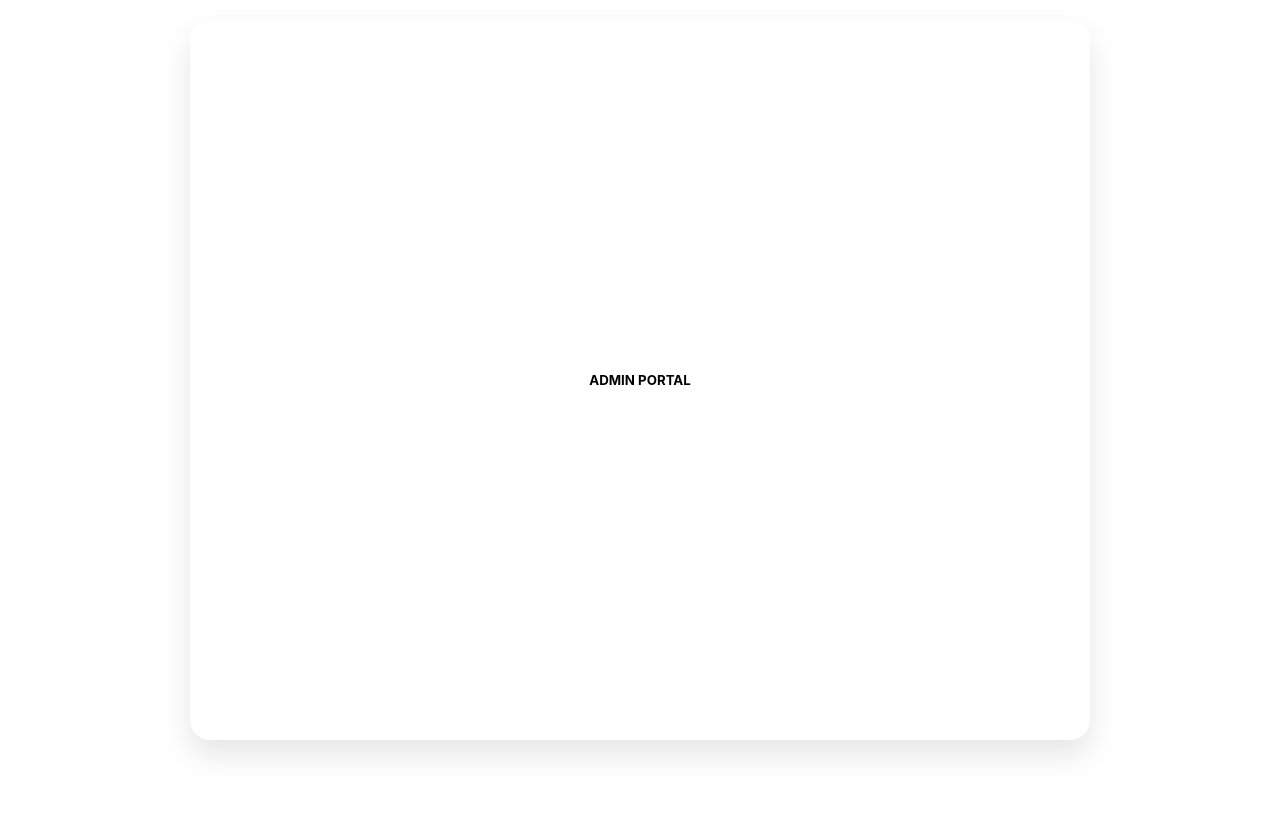
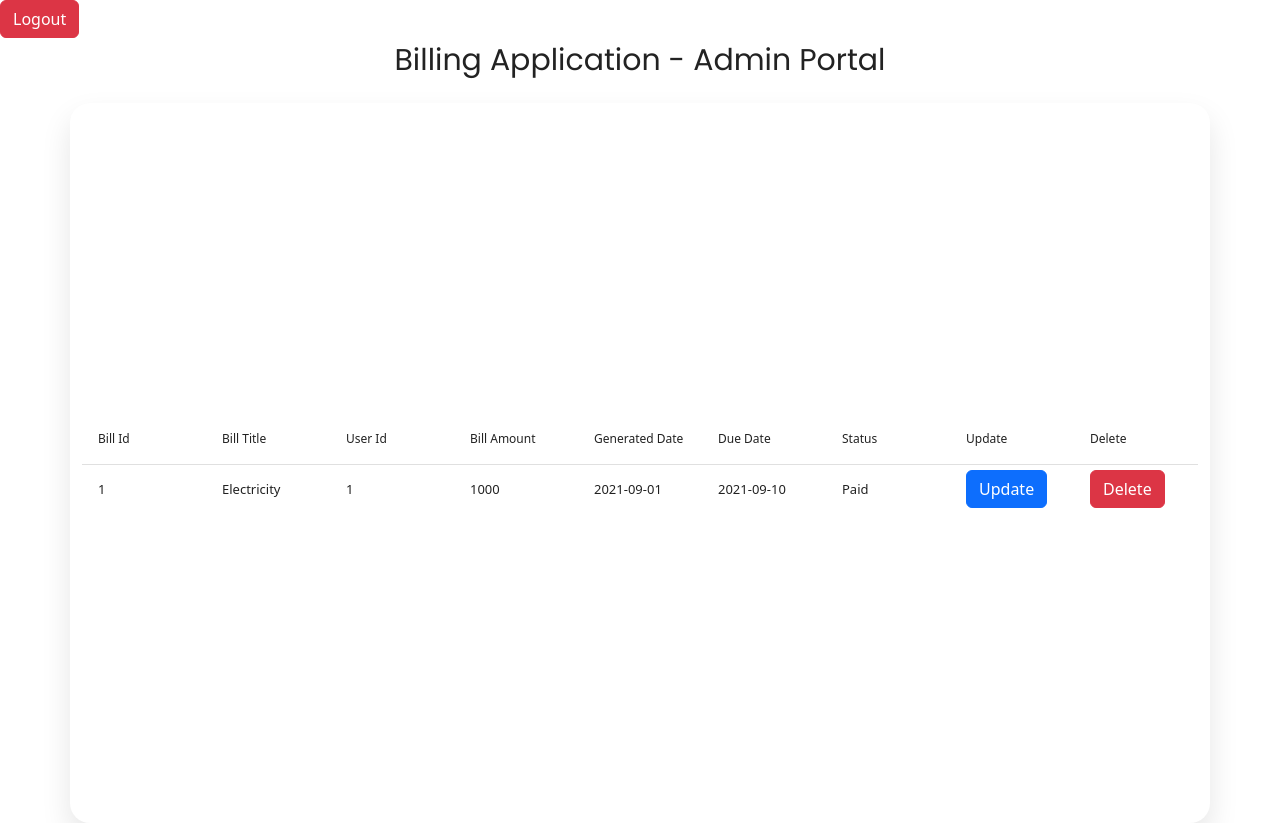
Before and after one commit to Sanidhya-Pundeer/Billing-Application, a React (Create React App) app in the folder Frontend/billing/: page /Admin-Portal in a window 1280 px wide. Built offline with nearby package versions, Linux system fonts and the light colour scheme.

Commit message:
code updated for userPortal & Admin Portal

```diff
--- a/Frontend/billing/package.json
+++ b/Frontend/billing/package.json
@@ -7,10 +7,14 @@
     "@testing-library/react": "^13.4.0",
     "@testing-library/user-event": "^13.5.0",
     "axios": "^1.5.1",
+    "bootstrap": "^5.3.2",
     "react": "^18.2.0",
+    "react-bootstrap": "^2.9.0",
+    "react-data-table-component": "^7.5.4",
     "react-dom": "^18.2.0",
     "react-router-dom": "^6.17.0",
     "react-scripts": "5.0.1",
+    "react-table": "^7.8.0",
     "react-toastify": "^9.1.3",
     "reactstrap": "^9.2.0",
     "source-map-loader": "^4.0.1",
--- a/Frontend/billing/src/App.js
+++ b/Frontend/billing/src/App.js
@@ -13,7 +13,7 @@ function App() {
       <Routes>
         <Route path="/" element={<LoginSignup pageTitle="Billing-Login/SignUp" />} />
         <Route path="/Admin-Portal" element={<DisplayData pageTitle="Admin Portal" />} />
-        <Route path="/User-portal" element={<UserPortal pageTitle="User Portal" />} />
+        <Route path="/User-Portal" element={<UserPortal pageTitle="User Portal" />} />
       </Routes>
     </div>
   </Router>
--- a/Frontend/billing/src/Components/DisplayData.jsx
+++ b/Frontend/billing/src/Components/DisplayData.jsx
@@ -1,17 +1,88 @@
-import React,{useEffect} from 'react'
+import React, { useEffect } from 'react';
 import "./LoginSignup.css";
+import DataTable from 'react-data-table-component';
+import Button from 'react-bootstrap/Button';
+import 'bootstrap/dist/css/bootstrap.min.css';
 
 export default function DisplayData(props) {
 
-    useEffect(() => {
-        document.title = props.pageTitle;
-      }, [props.pageTitle]);
+  useEffect(() => {
+    document.title = props.pageTitle;
+  }, [props.pageTitle]);
+
+  const columns = [
+    {
+      name: 'Bill Id',
+      selector: row => row.billId
+    },
+    {
+      name: 'Bill Title',
+      selector: row => row.billTitle
+    },
+    {
+      name: 'User Id',
+      selector: row => row.userId
+    },
+    {
+      name: 'Bill Amount',
+      selector: row => row.billAmount
+    },
+    {
+      name: 'Generated Date',
+      selector: row => row.generatedDate
+    },
+    {
+      name: 'Due Date',
+      selector: row => row.dueDate
+    },
+    {
+      name: 'Status',
+      selector: row => row.status
+    },
+    {
+      name:'Update',
+      selector: row => <Button variant="primary" onClick={() => handleUpdate(row)}>Update</Button>
+    },
+    {
+      name:'Delete',
+      selector: row => <Button variant="danger" onClick={() => handleDelete(row)}>Delete</Button>
+    }
+  ];
+
+  const data = [
+    {
+      billId: 1,
+      billTitle: 'Electricity',
+      userId: 1,
+      billAmount: 1000,
+      generatedDate: '2021-09-01',
+      dueDate: '2021-09-10',
+      status: 'Paid'
+    }
+  ];
+
+  const handleUpdate = (row) => {
+    console.log('Update clicked for row:', row);
+  };
+
+  const handleDelete = (row) => {
+    console.log('Delete clicked for row:', row);
+  };
+
+  const handleLogout = () => {
+    console.log('Logout clicked');
+  };
 
   return (
     <>
-        <div className="container">
-      <h5>ADMIN PORTAL</h5>
-    </div>
+      <div className="topRightSection">
+        <span>{props.userEmail}</span>
+        <Button variant="danger" onClick={() => handleLogout()}>Logout</Button>
+      </div>
+      <div className="mainHeading">Billing Application - Admin Portal</div>
+      <div className="container">
+        <DataTable columns={columns} data={data} fixedHeader></DataTable>
+      </div>
     </>
-  )
+  );
 }
--- a/Frontend/billing/src/Components/LoginSignup.css
+++ b/Frontend/billing/src/Components/LoginSignup.css
@@ -55,7 +55,7 @@
 .mainHeading{
     color:#222;
     font-family: Poppins;
-    font-size:20px;
+    font-size:30px;
     font-weight: 500;
     text-align: center;
 }
--- a/Frontend/billing/src/Components/LoginSignup.jsx
+++ b/Frontend/billing/src/Components/LoginSignup.jsx
@@ -87,7 +87,11 @@ const LoginSignup = (props) => {
 
       if (response.ok) { // Login successful, handle success
         toast.success("Login successful");
-        navigate('/display-data');
+      if (userType === "ADMIN") {
+        navigate('/Admin-Portal', { state: { userEmail: userMail } });
+      } else {
+        navigate('/User-Portal', { state: { userEmail: userMail } });
+      }
         console.log("Login successful");
       } else { // Handle login error
         toast.error("Error logging in");
--- a/Frontend/billing/src/Components/UserPortal.jsx
+++ b/Frontend/billing/src/Components/UserPortal.jsx
@@ -1,16 +1,95 @@
-import React,{useEffect} from 'react'
+import React, { useEffect, useState } from 'react';
 import "./LoginSignup.css";
+import DataTable from 'react-data-table-component';
+import Button from 'react-bootstrap/Button';
+import 'bootstrap/dist/css/bootstrap.min.css';
 
 export default function UserPortal(props) {
-    useEffect(() => {
-        document.title = props.pageTitle;
-      }, [props.pageTitle]);
+  useEffect(() => {
+    document.title = props.pageTitle;
+  }, [props.pageTitle]);
+
+  const columns = [
+    {
+      name: 'Bill Id',
+      selector: row => row.billId
+    },
+    {
+      name: 'Bill Title',
+      selector: row => row.billTitle
+    },
+    {
+      name: 'User Id',
+      selector: row => row.userId
+    },
+    {
+      name: 'Bill Amount',
+      selector: row => row.billAmount
+    },
+    {
+      name: 'Generated Date',
+      selector: row => row.generatedDate
+    },
+    {
+      name: 'Due Date',
+      selector: row => row.dueDate
+    },
+    {
+      name: 'Status',
+      selector: row => row.status
+    },
+    {
+      name: 'Pay Bill',
+      selector: row => (
+        <Button
+          variant="success"
+          onClick={() => handlePay(row)}
+          disabled={row.status !== 'Unpaid'} // Disable button if status is not 'Unpaid'
+        >
+          Pay
+        </Button>
+      ),
+    },
+  ];
+
+  const data = [
+    {
+      billId: 1,
+      billTitle: 'Electricity',
+      userId: 1,
+      billAmount: 1000,
+      generatedDate: '2021-09-01',
+      dueDate: '2021-09-10',
+      status: 'Paid'
+    },
+    {
+      billId: 2,
+      billTitle: 'Water',
+      userId: 2,
+      billAmount: 500,
+      generatedDate: '2021-09-05',
+      dueDate: '2021-09-15',
+      status: 'Unpaid'
+    },
+  ];
+
+  const handlePay = (row) => {
+    console.log('Pay clicked for row:', row);
+  };
+
+  const handleLogout = () => {
+    console.log('Logout clicked');
+  };
 
   return (
     <>
-    <div className="container">
-      <h5>User Portal</h5>
-    </div>
+    <div className="topRightSection">
+        <span>{props.userEmail}</span>
+        <Button variant="danger" onClick={() => handleLogout()}>Logout</Button></div>
+      <div className="mainHeading">Billing Application - User Portal</div>
+      <div className="container">
+        <DataTable columns={columns} data={data} fixedHeader></DataTable>
+      </div>
     </>
-  )
+  );
 }
```
Also changed, not shown: 2 other files (tests, documents, lock files or other folders).
